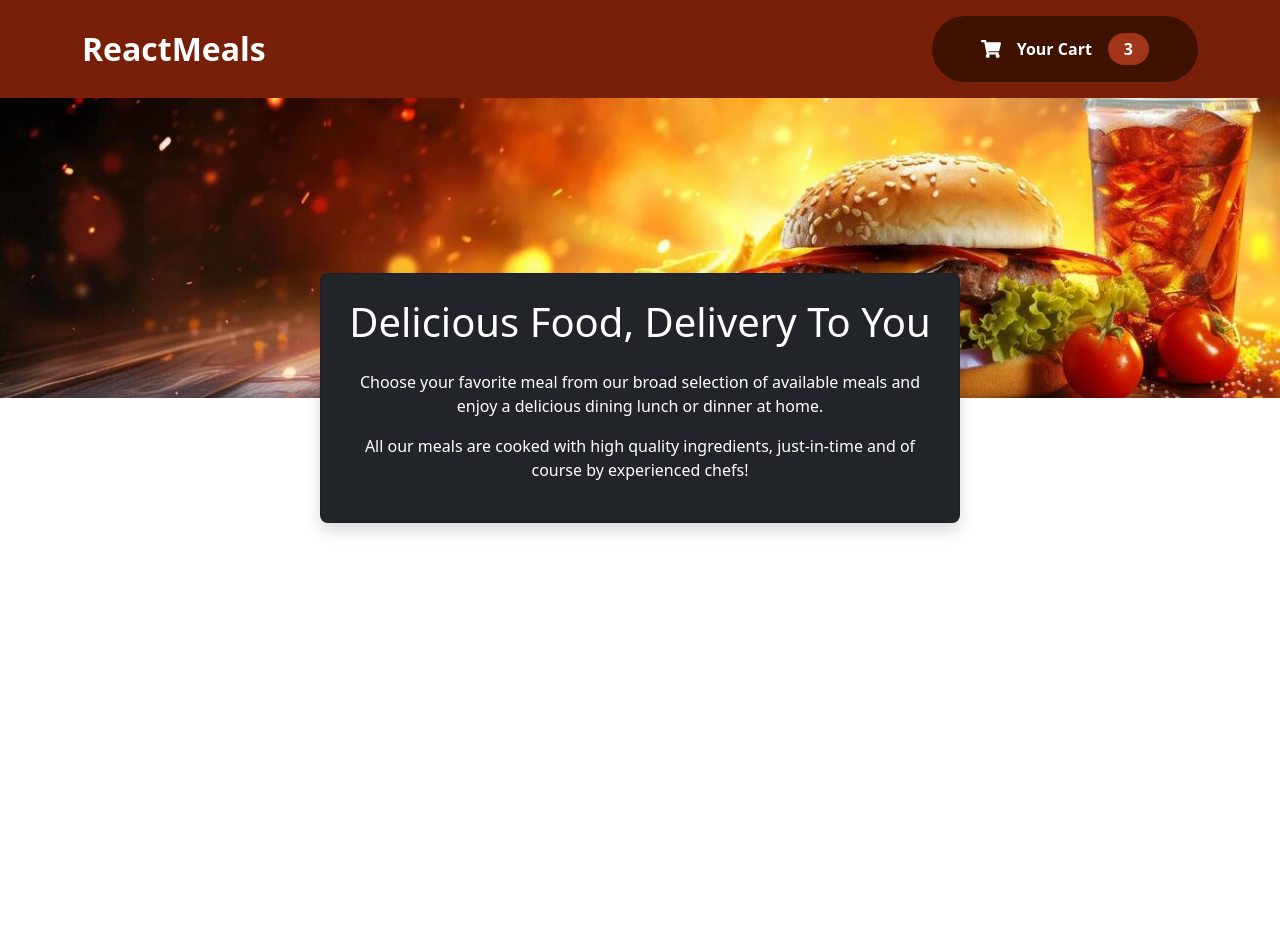
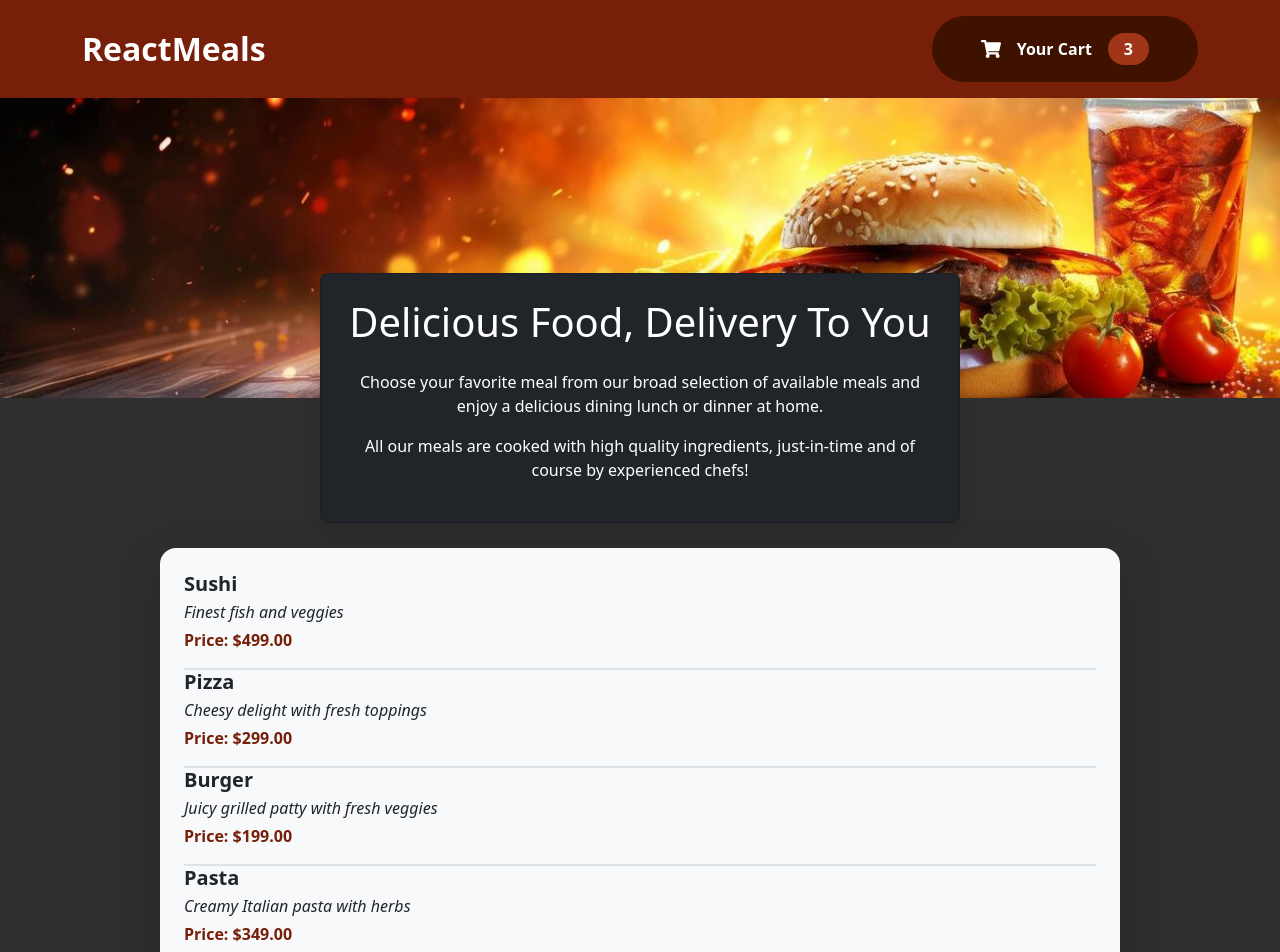
Before and after one commit to kashishkushwaha09/restaurant-sharpener, a React (Vite) app: page / in a window 1280 px wide. Shown: the top 952 px of the page. Before the commit the page ends 800 px from the top, so only its background shows below. Built offline with nearby package versions, Linux system fonts and the light colour scheme.

Commit message:
Making the Items visible

```diff
--- a/src/App.jsx
+++ b/src/App.jsx
@@ -2,6 +2,7 @@ import { useState } from 'react'
 
 import './App.css'
 import Layout from './components/Layout/Layout'
+import Home from './pages/Home'
 
 function App() {
 
@@ -9,9 +10,7 @@ function App() {
   return (
     <>
      <Layout>
-       <div>
-
-       </div>
+        <Home />
      </Layout>
     </>
   )
--- /dev/null
+++ b/src/components/Layout/HeroSection.jsx
@@ -0,0 +1,25 @@
+import React from 'react'
+
+const HeroSection = () => {
+  return (
+     <div className="w-100  position-relative mb-5">
+  <img
+    src="/food-header.jpg"
+    alt="banner"
+    className="img-fluid w-100"
+    style={{ height: "300px", objectFit: "cover" }}
+  />
+    {/* summary  */}
+  <div className="card text-bg-dark mb-3 w-50 position-absolute top-100 start-50 p-2 rounded-3 translate-middle shadow" >
+
+  <div class="card-body text-center">
+     <h1>Delicious Food, Delivery To You</h1>
+    <p className='mt-4'>Choose your favorite meal from our broad selection of available meals and enjoy a delicious dining lunch or dinner at home.</p>
+    <p>All our meals are cooked with high quality ingredients, just-in-time and of course by experienced chefs!</p>
+  </div>
+</div>
+</div>
+  )
+}
+
+export default HeroSection
--- a/src/components/Layout/Layout.jsx
+++ b/src/components/Layout/Layout.jsx
@@ -1,26 +1,13 @@
 import React from 'react'
 import Header from './Header'
 import styles from './layout.module.css'
+import HeroSection from './HeroSection'
 const Layout = ({children}) => {
   return (
     <>
        <Header/>
-        <div className="w-100  position-relative">
-  <img
-    src="/food-header.jpg"
-    alt="banner"
-    className="img-fluid w-100"
-    style={{ height: "300px", objectFit: "cover" }}
-  />
-  <div className="card text-bg-dark mb-3 w-50 position-absolute top-100 start-50 p-2 rounded-3 translate-middle shadow" >
-
-  <div class="card-body text-center">
-     <h1>Delicious Food, Delivery To You</h1>
-    <p className='mt-4'>Choose your favorite meal from our broad selection of available meals and enjoy a delicious dining lunch or dinner at home.</p>
-    <p>All our meals are cooked with high quality ingredients, just-in-time and of course by experienced chefs!</p>
-  </div>
-</div>
-</div>
+       {/* header image  */}
+       <HeroSection/>
         {children}
     </>
   )
--- /dev/null
+++ b/src/components/Meals/MealsList.jsx
@@ -0,0 +1,18 @@
+import React from 'react'
+import { DUMMY_MEALS } from '../../data/dummy-meal'
+
+const MealsList = () => {
+  return (
+    <div className='bg-light shadow-lg p-4 rounded-4 w-75 mx-auto'  style={{marginTop: "150px"}}>
+        {DUMMY_MEALS.map((meal) => (
+            <div key={meal.id} className='border-2 border-bottom'>
+                <h5 className='mb-1 fw-bold'>{meal.name}</h5>
+                <p className='fst-italic mb-1'>{meal.description}</p>
+                <p className='amount fw-semibold'>Price: ${meal.price.toFixed(2)}</p>
+            </div>
+        ))}
+    </div>
+  )
+}
+
+export default MealsList
--- /dev/null
+++ b/src/data/dummy-meal.js
@@ -0,0 +1,26 @@
+export const DUMMY_MEALS = [
+  {
+    id: "m1",
+    name: "Sushi",
+    description: "Finest fish and veggies",
+    price: 499
+  },
+  {
+    id: "m2",
+    name: "Pizza",
+    description: "Cheesy delight with fresh toppings",
+    price: 299
+  },
+  {
+    id: "m3",
+    name: "Burger",
+    description: "Juicy grilled patty with fresh veggies",
+    price: 199
+  },
+  {
+    id: "m4",
+    name: "Pasta",
+    description: "Creamy Italian pasta with herbs",
+    price: 349
+  }
+];
--- a/src/index.css
+++ b/src/index.css
@@ -0,0 +1,6 @@
+body{
+    background-color: rgb(48, 47, 47) !important;
+}
+.amount{
+    color:#771f08;
+}
--- /dev/null
+++ b/src/pages/Home.jsx
@@ -0,0 +1,10 @@
+import React from 'react'
+import MealsList from '../components/Meals/MealsList'
+
+const Home = () => {
+  return (
+    <MealsList/>
+  )
+}
+
+export default Home
```
